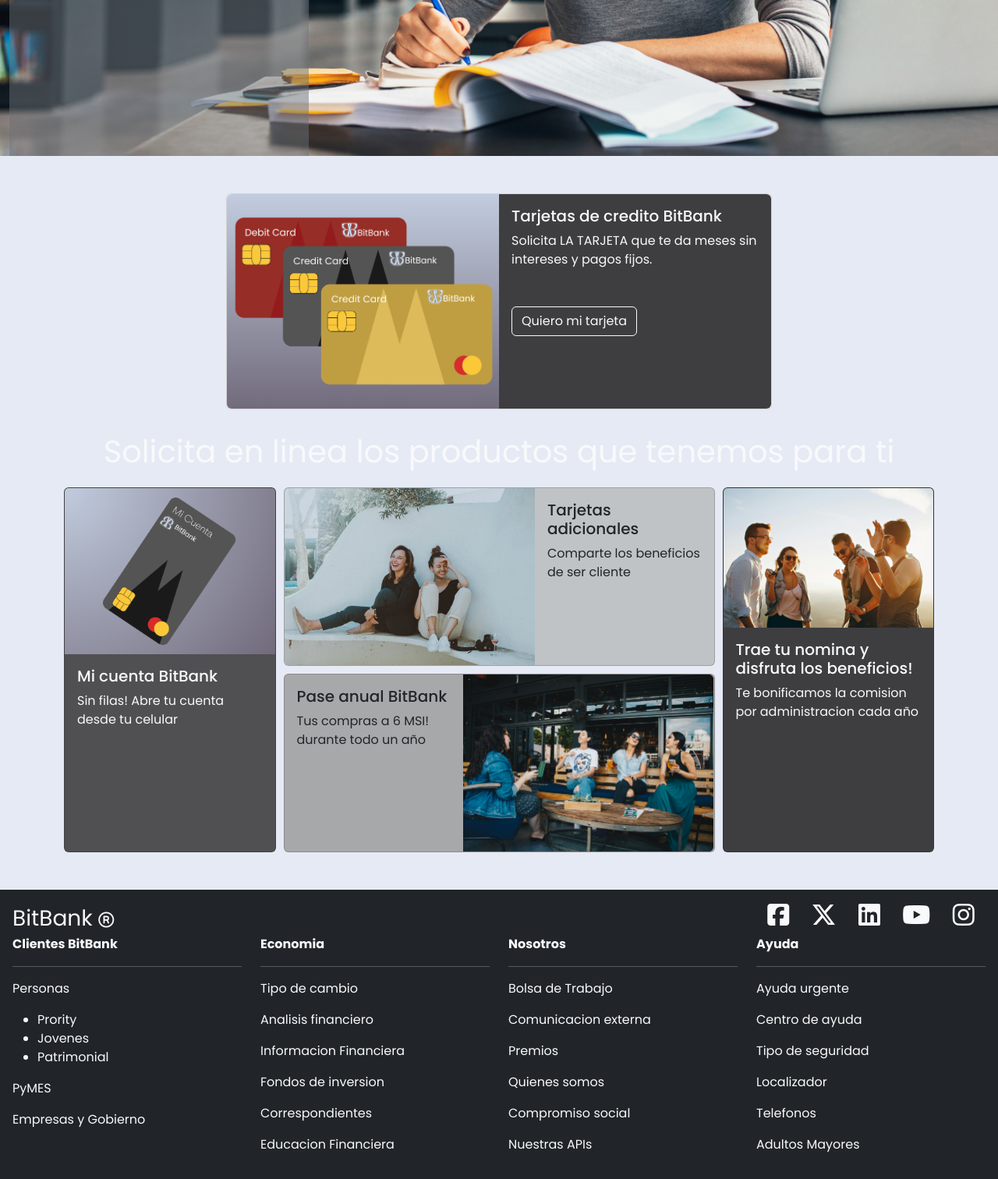
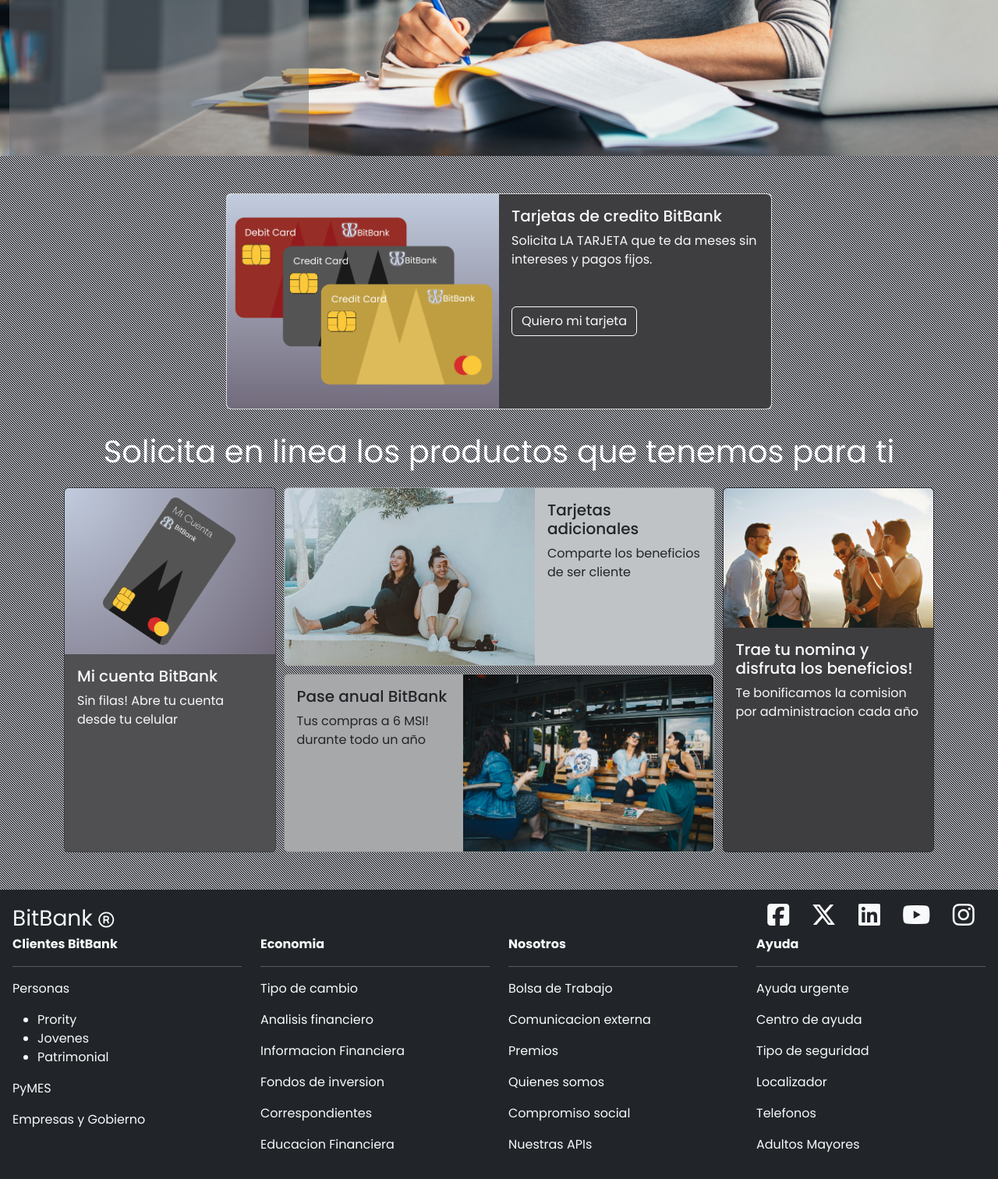
Before and after one commit to XimDelabra/BitBank, a PHP site: page /index.php in a window 1280 px wide. Shown: the part 520-2032 px from the top of the page at 78% size. Run offline with PHP 8.4, Linux system fonts and the light colour scheme; some libraries are stand-ins or nearby versions.

Commit message:
cambio styles

```diff
--- a/style.css
+++ b/style.css
@@ -25,10 +25,9 @@ body {
     background:
         linear-gradient(135deg, #0000 18.75%, #e6eaf5 0 31.25%, #0000 0),
         repeating-linear-gradient(45deg, #e6eaf5 -6.25% 6.25%, #3e3e40 0 18.75%);
-    background-size: 2px 2px;
+    background-size: 3px 3px;
     font-family: Poppins;
 }
-
 
 
 /* Styles Index */
```
